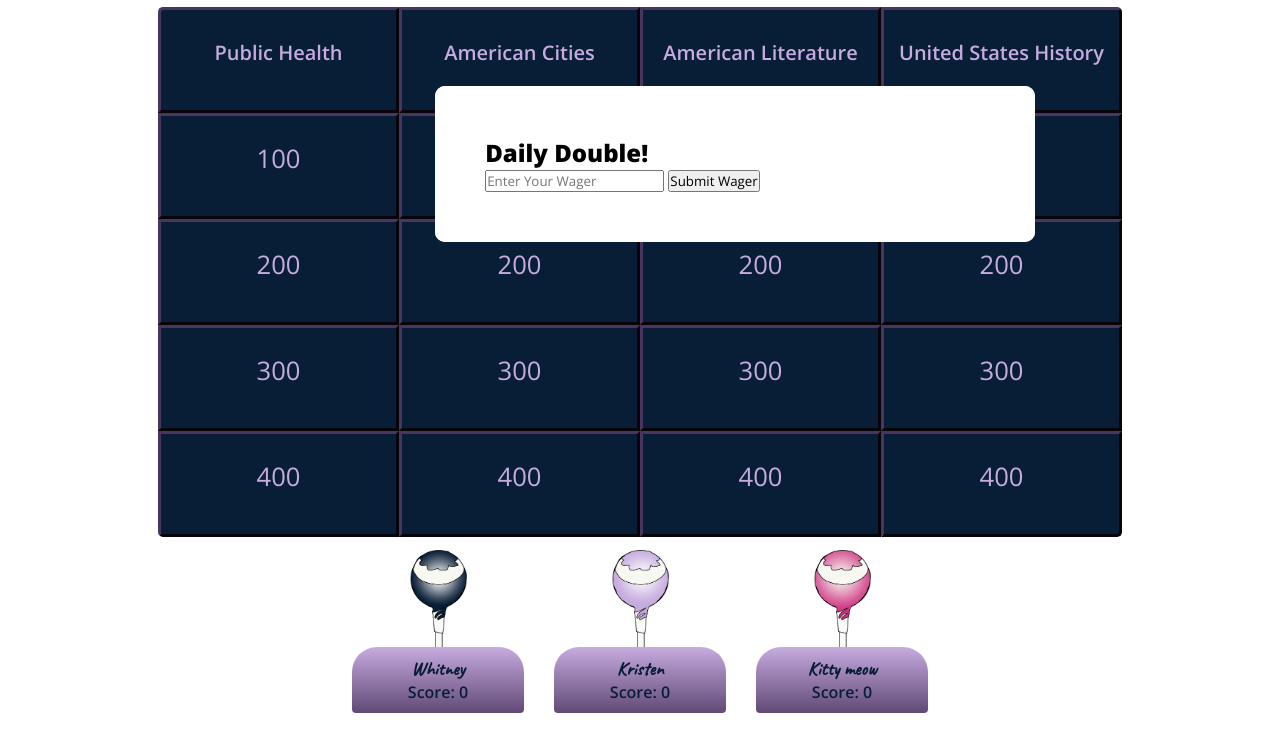
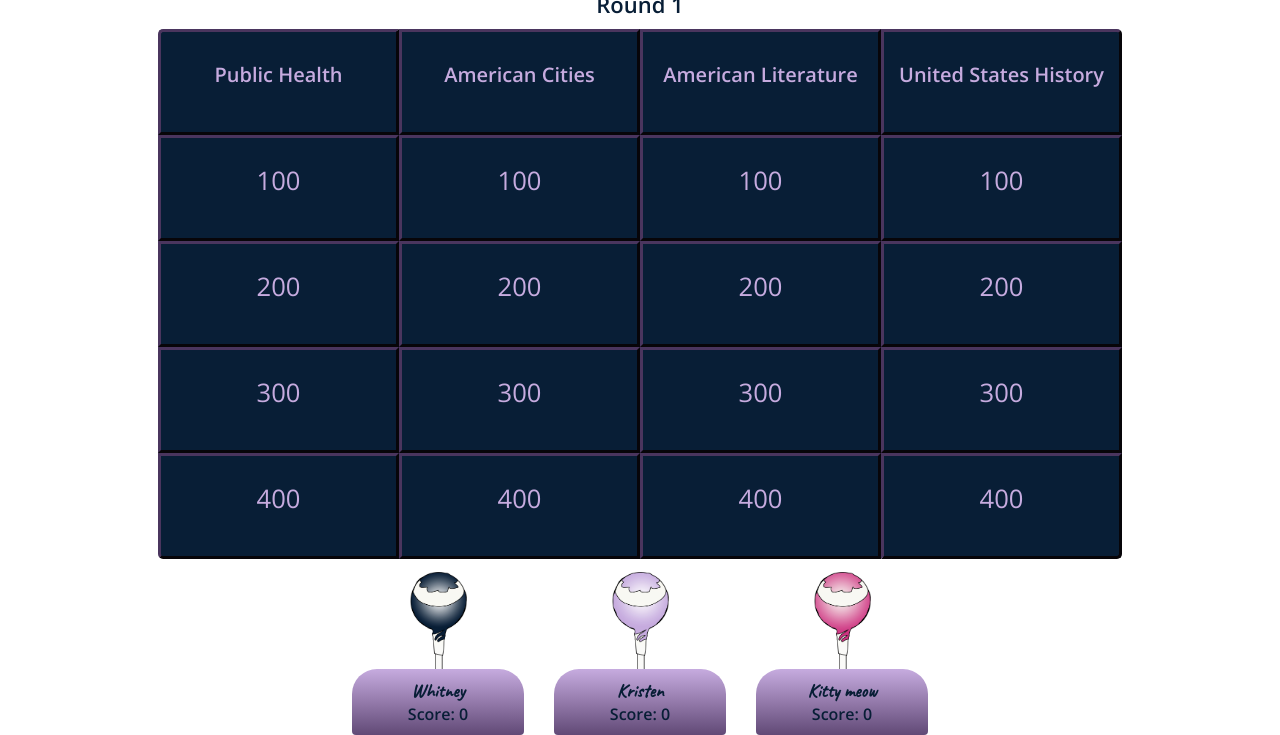
Before and after one commit to Klhalls89/brain-sugar, a website: page index.html in a window 1280 px wide. Both pictures are taken after a click on the button "Let's Play". Shown: the part 154-889 px from the top of the page. Before the commit the page ends 867 px from the top, so only its background shows below. Drawn offline with nearby package versions, Linux system fonts and the light colour scheme.

Commit message:
daily double complete

```diff
--- a/index.html
+++ b/index.html
@@ -27,12 +27,12 @@
       <button class="js-submit-guess-btn">Submit Guess</button>
 
     </article>
-
+`
 
     <!-- daily double popup ? -->
-    <article class="card-popup" id="daily-double-popup">
+    <article class="js-daily-double-popup daily-double-popup">
       <h2>Daily Double!</h2>
-      <input class="js-wager-input" type="text" placeholder="Enter Your Wager">
+      <input class="js-wager-input" type="number" placeholder="Enter Your Wager">
       <button class="js-submit-wager-btn">Submit Wager</button>
     </article>
 
--- a/lib/dailyDouble.js
+++ b/lib/dailyDouble.js
@@ -1,4 +1,4 @@
-class dailyDouble extends Clue {
+class DailyDouble extends Clue {
   constructor(question, pointValue, answer, categoryID) {
     super(question, pointValue, answer, categoryID);
   }
--- a/lib/domUpdates.js
+++ b/lib/domUpdates.js
@@ -26,7 +26,12 @@ let domUpdates = {
 
   hideCard() {
     document.querySelector('.js-card-popup').style.zIndex = '-1';
+    $('.js-guess-input').val('');
   },
+
+  createDailyDoubleCard(currentClue) {
+    document.querySelector('.js-daily-double-popup').style.zIndex = '2';
+},
 
   updateCategories(categoryArray) {
     // forEach loop here by creating a template literal for each $
--- a/lib/game.js
+++ b/lib/game.js
@@ -3,6 +3,7 @@ class Game {
     this.round = 1;
     this.players = playersArray;
     this.currentPlayer = 0;
+
   }
 
   comparePlayerGuess(clue) {
--- a/lib/rounds.js
+++ b/lib/rounds.js
@@ -3,7 +3,17 @@ class Round {
     this.categories = [];
     this.clues = [];
     this.createCategories();
+    this.dailyDouble = null;
+    this.assignDailyDouble();
   };
+
+  assignDailyDouble(){
+    let randomIndex = Math.floor(Math.random() * this.clues.length);
+    let randomDailyDouble = this.clues[randomIndex]
+    this.dailyDouble = new DailyDouble(randomDailyDouble.question, randomDailyDouble.pointValue, randomDailyDouble.answer, randomDailyDouble.categoryId)
+    this.clues[randomIndex] = this.dailyDouble
+    console.log(this.dailyDouble)
+  }
 
   removeClue(currentClue) {
     let clueRemoved = this.clues.find(clue => {
--- a/main.js
+++ b/main.js
@@ -11,6 +11,8 @@ $('.main-page').hide();
 $('.category').on('click', generatePopupCard)
 $('.js-start-button').on('click', startGame)
 $('.js-submit-guess-btn').on('click', checkAnswer)
+$('.js-submit-wager-btn').on('click', updatePoints)
+
 
 function checkAnswer(){
   game.comparePlayerGuess(currentClue);
@@ -22,10 +24,19 @@ function generatePopupCard(e) {
   let category = $(e.target).siblings('.categories').attr('id').toLowerCase();
   let pointValue = parseInt($(event.target).text());
   let foundClue = findMatchingClue(category, pointValue);
+  if (foundClue instanceof DailyDouble) {
+    domUpdates.createDailyDoubleCard(foundClue)
+  }
   domUpdates.createCard(foundClue);
   currentClue = new Clue(foundClue.question, foundClue.pointValue, foundClue.answer, foundClue.categoryId);
   domUpdates.disableSquare(e.target, round);
+
 };
+
+function updatePoints() {
+  currentClue.pointValue = $('.js-wager-input').val();
+  $('.js-daily-double-popup').hide()
+}
 
 function startGame(e) {
   e.preventDefault();
@@ -36,7 +47,7 @@ function startGame(e) {
 };
 
  function findMatchingClue(cat, ptVal) {
-  return data.clues.find((clue) => {
+  return round.clues.find((clue) => {
     if(clue.categoryId == cat && clue.pointValue == ptVal) {
       return clue;
       }
--- a/styles.css
+++ b/styles.css
@@ -160,7 +160,16 @@ h4 {
   background-image: url(assets/lollipop3.jpg);
 }
 
-
+.js-daily-double-popup {
+  background-color: #c6abdf;
+  padding: 50px;
+  border-radius: 10px;
+  position: absolute;
+  width: 500px;
+  top: 30%;
+  left: 34%;
+  z-index: -1;
+}
 
 .card-popup {
   background-color: #fff;
@@ -170,4 +179,5 @@ h4 {
   width: 500px;
   top: 30%;
   left: 34%;
+  z-index: -1;
 }
```
